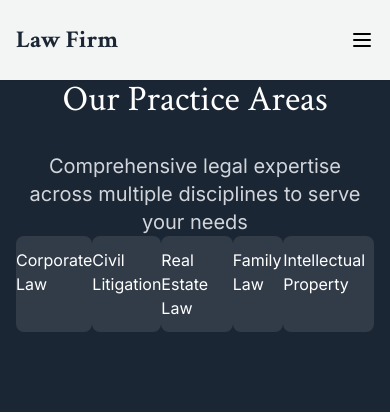
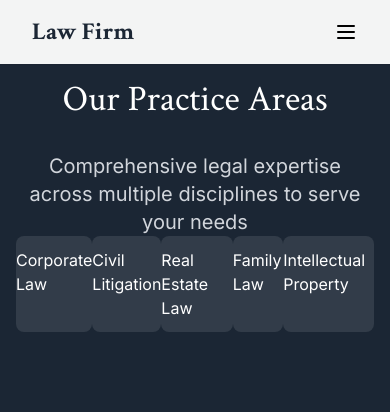
Before and after one commit to alligator33/law, a PHP site: page /practice-areas.php in a window 390 px wide. Shown: the top 413 px of the page. Run offline with PHP 8.4, Linux system fonts and the light colour scheme; grey boxes labelled with a size stand in for pictures from a placeholder-image service; some libraries are stand-ins or nearby versions.

Commit message:
Refactor header and hero sections; enhance mobile responsiveness and navbar functionality

```diff
--- a/public/includes/header.php
+++ b/public/includes/header.php
@@ -8,28 +8,65 @@
     <link href="https://fonts.googleapis.com/css2?family=Crimson+Text:wght@400;600;700&family=Inter:wght@300;400;500;600;700&display=swap" rel="stylesheet">
     <link rel="stylesheet" href="https://cdnjs.cloudflare.com/ajax/libs/aos/2.3.4/aos.css" />
     <script src="https://cdnjs.cloudflare.com/ajax/libs/aos/2.3.4/aos.js"></script>
+    <style>
+/* Responsive header menu */
+.navbar {
+    display: flex;
+    justify-content: space-between;
+    align-items: center;
+    padding: 1rem;
+}
+.navbar-menu {
+    display: none;
+    flex-direction: column;
+    gap: 1rem;
+    background-color: #fff;
+    position: absolute;
+    top: 100%;
+    left: 0;
+    width: 100%;
+    box-shadow: 0 4px 6px rgba(0, 0, 0, 0.1);
+    z-index: 10;
+}
+.navbar-menu.active {
+    display: flex;
+}
+.navbar-toggle {
+    display: none;
+    cursor: pointer;
+}
+
+@media (max-width: 768px) {
+    .navbar-toggle {
+        display: block;
+    }
+    .navbar-links {
+        display: none;
+    }
+}
+</style>
 </head>
 <body class="font-inter">
     <!-- Navbar -->
     <nav class="fixed w-full bg-white/95 backdrop-blur-sm shadow-sm z-50">
         <div class="container mx-auto px-4">
-            <div class="flex justify-between items-center h-20">
+            <div class="navbar">
                 <a href="/" class="text-2xl font-crimson font-bold text-law-navy">Law Firm</a>
-                <div class="hidden md:flex space-x-8">
+                <div class="navbar-links hidden md:flex space-x-8">
                     <a href="/" class="text-gray-700 hover:text-law-gold transition-colors">Home</a>
                     <a href="/#about" class="text-gray-700 hover:text-law-gold transition-colors">About</a>
                     <a href="/practice-areas.php" class="text-gray-700 hover:text-law-gold transition-colors">Practice Areas</a>
                     <a href="/#team" class="text-gray-700 hover:text-law-gold transition-colors">Our Team</a>
                     <a href="/#contact" class="text-gray-700 hover:text-law-gold transition-colors">Contact</a>
                 </div>
-                <button class="md:hidden" onclick="toggleMobileMenu()">
+                <div class="navbar-toggle">
                     <svg xmlns="http://www.w3.org/2000/svg" class="h-6 w-6" fill="none" viewBox="0 0 24 24" stroke="currentColor">
                         <path stroke-linecap="round" stroke-linejoin="round" stroke-width="2" d="M4 6h16M4 12h16M4 18h16" />
                     </svg>
-                </button>
+                </div>
             </div>
             <!-- Mobile Menu -->
-            <div id="mobileMenu" class="hidden md:hidden pb-4">
+            <div class="navbar-menu">
                 <a href="/" class="block py-2 text-gray-700 hover:text-law-gold">Home</a>
                 <a href="/#about" class="block py-2 text-gray-700 hover:text-law-gold">About</a>
                 <a href="/practice-areas.php" class="block py-2 text-gray-700 hover:text-law-gold">Practice Areas</a>
@@ -39,8 +76,15 @@
         </div>
     </nav>
     <script>
-        function toggleMobileMenu() {
-            const menu = document.getElementById('mobileMenu');
-            menu.classList.toggle('hidden');
-        }
-    </script>
+// Toggle mobile menu
+document.addEventListener('DOMContentLoaded', function () {
+    const toggleButton = document.querySelector('.navbar-toggle');
+    const menu = document.querySelector('.navbar-menu');
+
+    toggleButton.addEventListener('click', function () {
+        menu.classList.toggle('active');
+    });
+});
+</script>
+</body>
+</html>
```
Also changed, not shown: public/includes/hero.php (+15 -0 lines).
